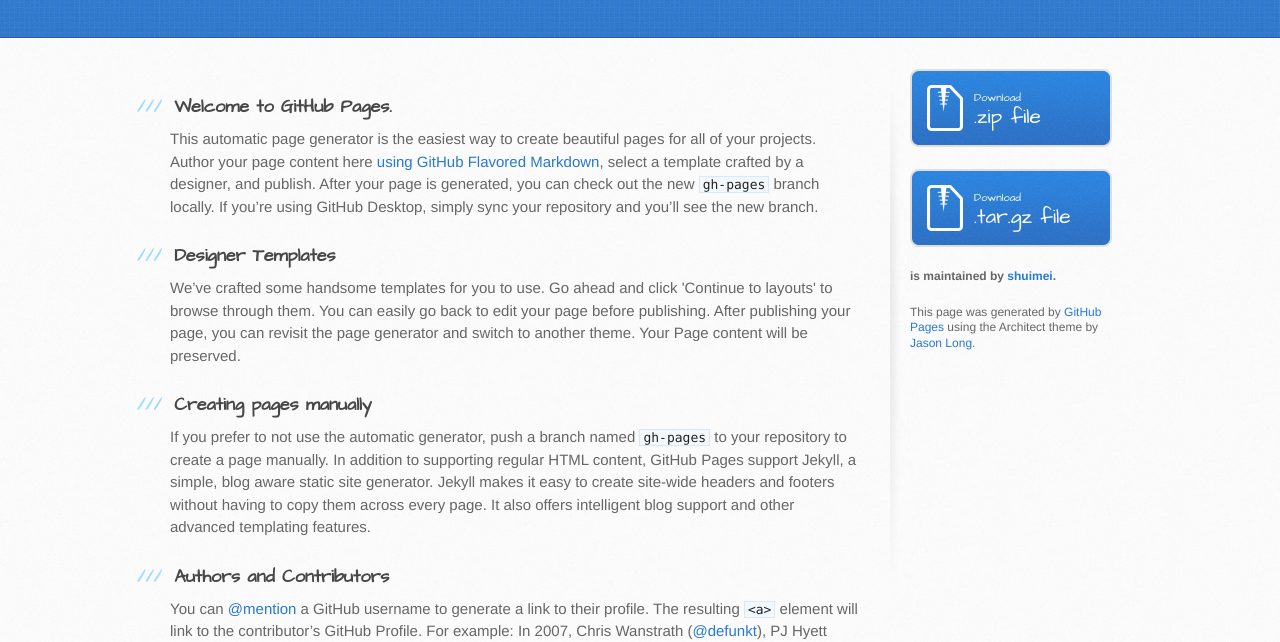
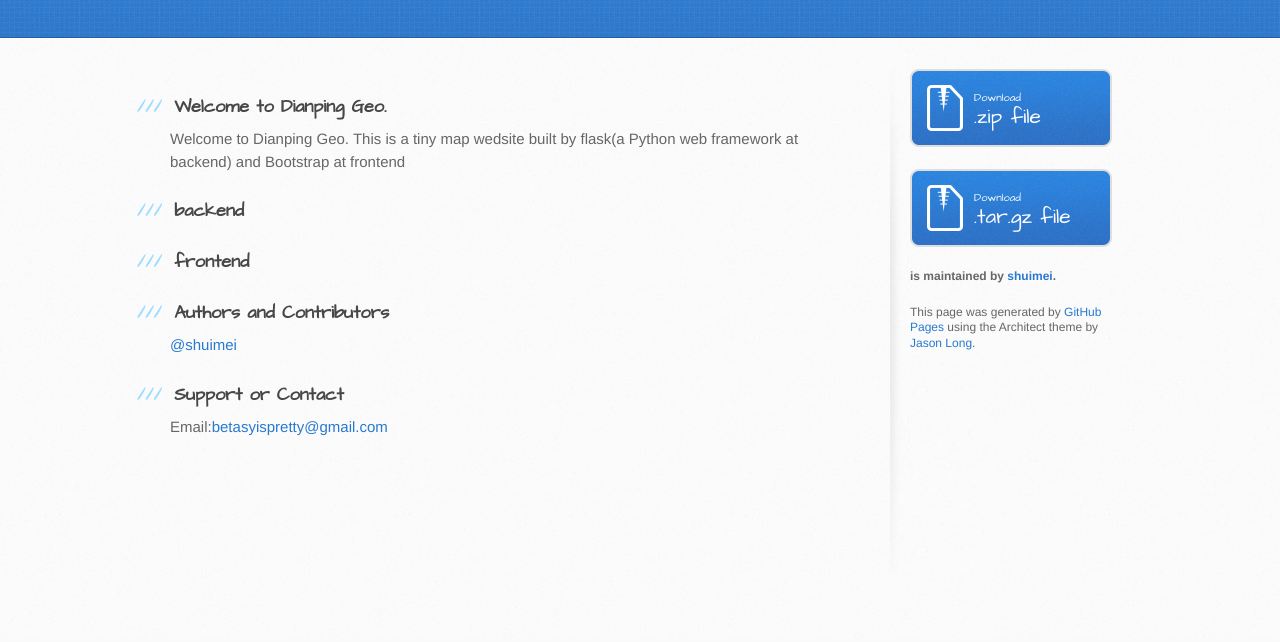
Before and after one commit to shuimei/DianpingGeo, a plain HTML site: page index.html in a window 1280 px wide. Shown: the part 163-805 px from the top of the page. Drawn offline with Linux system fonts and the light colour scheme.

```diff
--- a/index.html
+++ b/index.html
@@ -29,29 +29,25 @@
       <div class="inner clearfix">
         <section id="main-content">
           <h3>
-<a id="welcome-to-github-pages" class="anchor" href="#welcome-to-github-pages" aria-hidden="true"><span aria-hidden="true" class="octicon octicon-link"></span></a>Welcome to GitHub Pages.</h3>
+<a id="welcome-to-dianping-geo" class="anchor" href="#welcome-to-dianping-geo" aria-hidden="true"><span aria-hidden="true" class="octicon octicon-link"></span></a>Welcome to Dianping Geo.</h3>
 
-<p>This automatic page generator is the easiest way to create beautiful pages for all of your projects. Author your page content here <a href="https://guides.github.com/features/mastering-markdown/">using GitHub Flavored Markdown</a>, select a template crafted by a designer, and publish. After your page is generated, you can check out the new <code>gh-pages</code> branch locally. If you’re using GitHub Desktop, simply sync your repository and you’ll see the new branch.</p>
+<p>Welcome to Dianping Geo. This is a tiny map wedsite built by flask(a Python web framework at backend) and Bootstrap at frontend </p>
 
 <h3>
-<a id="designer-templates" class="anchor" href="#designer-templates" aria-hidden="true"><span aria-hidden="true" class="octicon octicon-link"></span></a>Designer Templates</h3>
-
-<p>We’ve crafted some handsome templates for you to use. Go ahead and click 'Continue to layouts' to browse through them. You can easily go back to edit your page before publishing. After publishing your page, you can revisit the page generator and switch to another theme. Your Page content will be preserved.</p>
+<a id="backend" class="anchor" href="#backend" aria-hidden="true"><span aria-hidden="true" class="octicon octicon-link"></span></a>backend</h3>
 
 <h3>
-<a id="creating-pages-manually" class="anchor" href="#creating-pages-manually" aria-hidden="true"><span aria-hidden="true" class="octicon octicon-link"></span></a>Creating pages manually</h3>
-
-<p>If you prefer to not use the automatic generator, push a branch named <code>gh-pages</code> to your repository to create a page manually. In addition to supporting regular HTML content, GitHub Pages support Jekyll, a simple, blog aware static site generator. Jekyll makes it easy to create site-wide headers and footers without having to copy them across every page. It also offers intelligent blog support and other advanced templating features.</p>
+<a id="frontend" class="anchor" href="#frontend" aria-hidden="true"><span aria-hidden="true" class="octicon octicon-link"></span></a>frontend</h3>
 
 <h3>
 <a id="authors-and-contributors" class="anchor" href="#authors-and-contributors" aria-hidden="true"><span aria-hidden="true" class="octicon octicon-link"></span></a>Authors and Contributors</h3>
 
-<p>You can <a href="https://help.github.com/articles/basic-writing-and-formatting-syntax/#mentioning-users-and-teams" class="user-mention">@mention</a> a GitHub username to generate a link to their profile. The resulting <code>&lt;a&gt;</code> element will link to the contributor’s GitHub Profile. For example: In 2007, Chris Wanstrath (<a href="https://github.com/defunkt" class="user-mention">@defunkt</a>), PJ Hyett (<a href="https://github.com/pjhyett" class="user-mention">@pjhyett</a>), and Tom Preston-Werner (<a href="https://github.com/mojombo" class="user-mention">@mojombo</a>) founded GitHub.</p>
+<p><a href="https://github.com/shuimei" class="user-mention">@shuimei</a></p>
 
 <h3>
 <a id="support-or-contact" class="anchor" href="#support-or-contact" aria-hidden="true"><span aria-hidden="true" class="octicon octicon-link"></span></a>Support or Contact</h3>
 
-<p>Having trouble with Pages? Check out our <a href="https://help.github.com/pages">documentation</a> or <a href="https://github.com/contact">contact support</a> and we’ll help you sort it out.</p>
+<p>Email:<a href="mailto:betasyispretty@gmail.com">betasyispretty@gmail.com</a></p>
         </section>
 
         <aside id="sidebar">
```
Also changed, not shown: params.json (+1 -1 lines).
